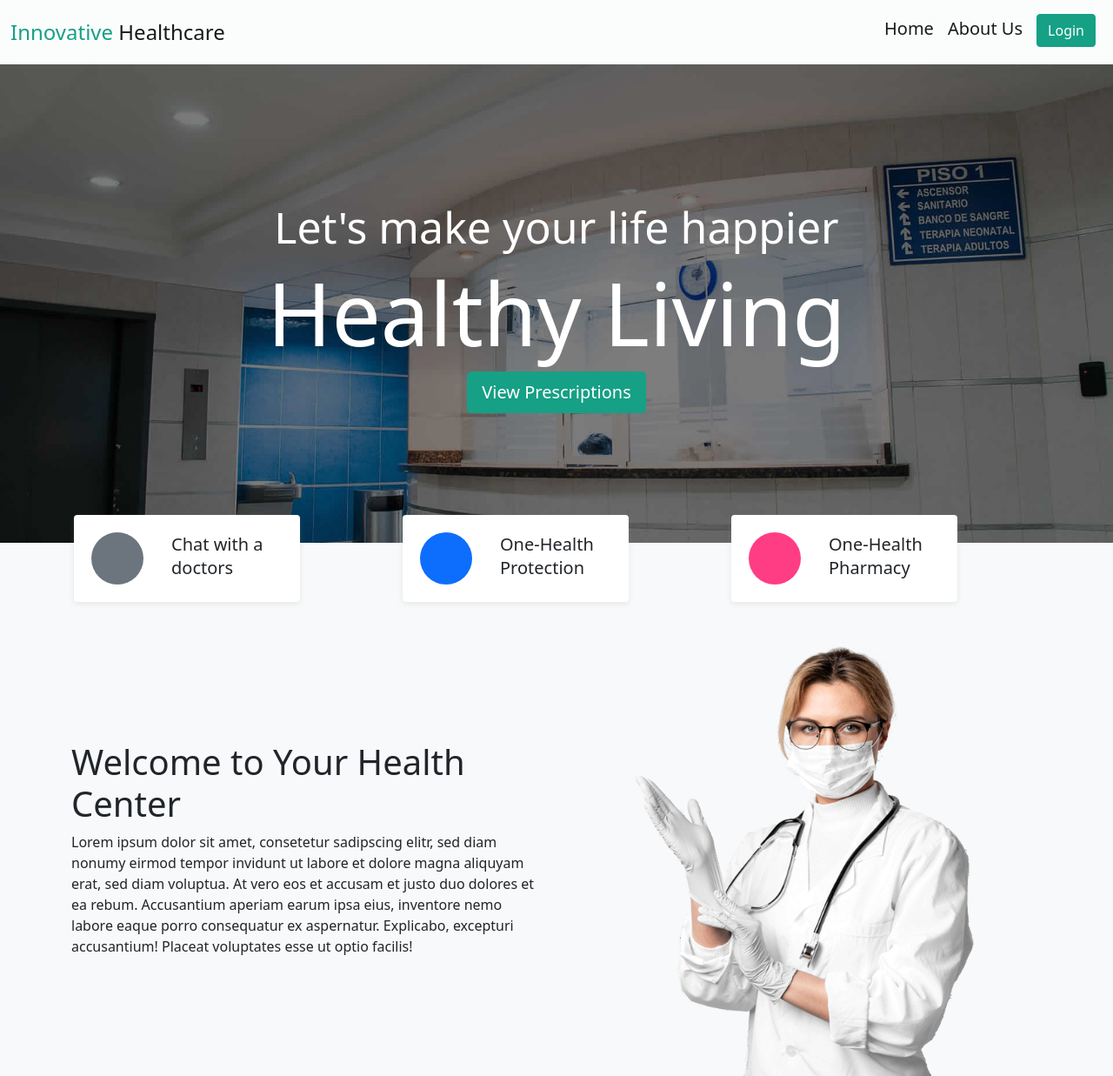
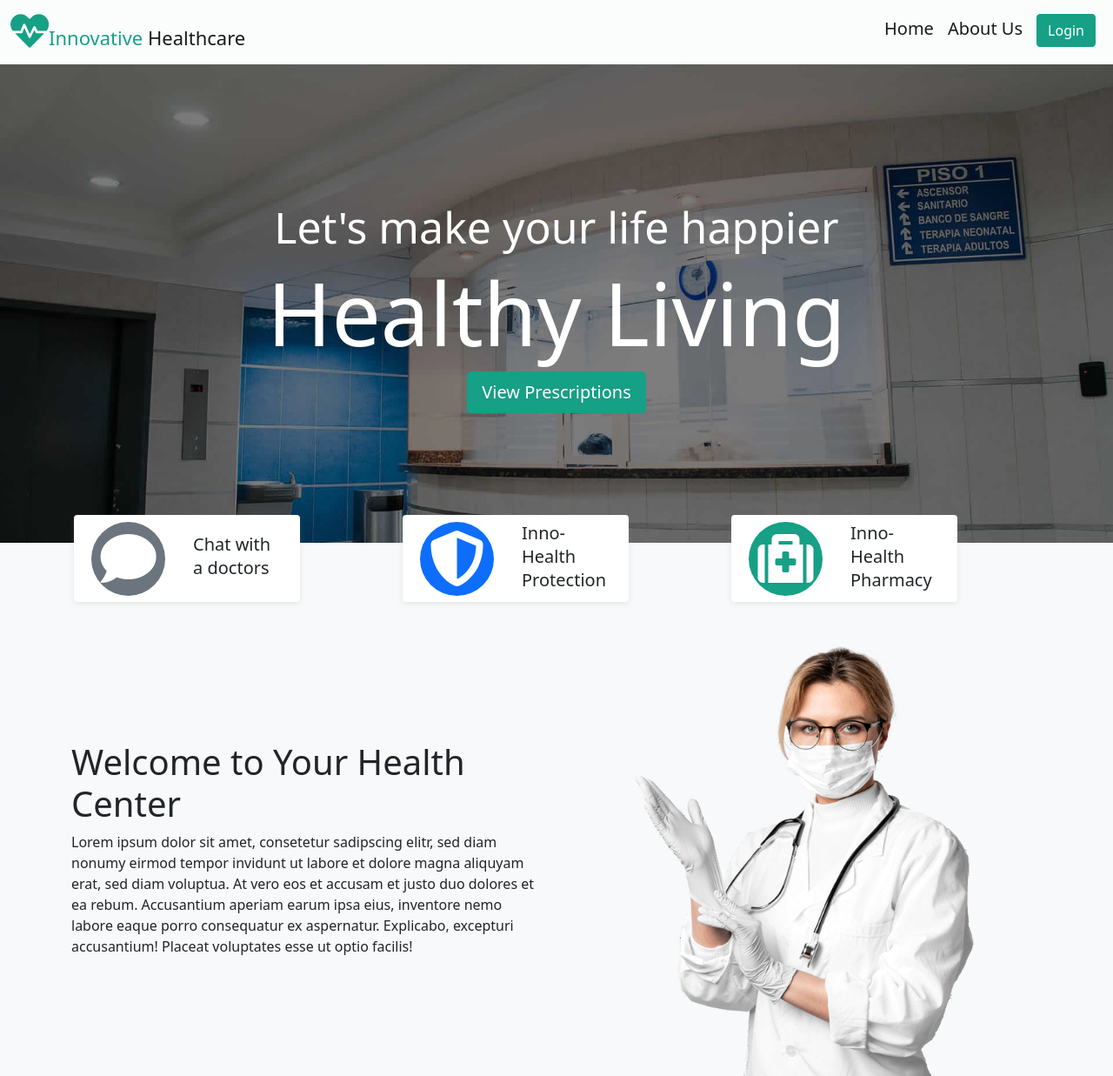
Before and after one commit to pujakumari-6/HackathonBackend, a Django app: page / in a window 1280 px wide. Shown: the top 1237 px of the page at 87% size. Run offline with Django 3.2, Linux system fonts and the light colour scheme; some libraries are stand-ins or nearby versions.

Commit message:
added icons

```diff
--- a/Hackfest/templates/base.html
+++ b/Hackfest/templates/base.html
@@ -8,6 +8,8 @@
     <link href="https://cdn.jsdelivr.net/npm/bootstrap@5.1.3/dist/css/bootstrap.min.css" rel="stylesheet" integrity="sha384-1BmE4kWBq78iYhFldvKuhfTAU6auU8tT94WrHftjDbrCEXSU1oBoqyl2QvZ6jIW3" crossorigin="anonymous">
     <script src="https://cdn.jsdelivr.net/npm/bootstrap@5.1.3/dist/js/bootstrap.bundle.min.js" integrity="sha384-ka7Sk0Gln4gmtz2MlQnikT1wXgYsOg+OMhuP+IlRH9sENBO0LRn5q+8nbTov4+1p" crossorigin="anonymous"></script>
     <link rel="stylesheet" href="https://cdnjs.cloudflare.com/ajax/libs/font-awesome/4.7.0/css/font-awesome.min.css">
+    <link rel="stylesheet" href="https://cdnjs.cloudflare.com/ajax/libs/font-awesome/5.9.0/css/all.css">
+
     <style>
         #loginButton{
             background-color: #16a085;
@@ -71,7 +73,7 @@
             <button class="navbar-toggler" type="button" data-bs-toggle="collapse" data-bs-target="#navbarTogglerDemo03" aria-controls="navbarTogglerDemo03" aria-expanded="false" aria-label="Toggle navigation">
               <span class="navbar-toggler-icon"></span>
             </button>
-            <a class="navbar-brand " href="#" style="font-size: 24px;"><span style="color: #16a085;">Innovative </span>Healthcare</a>
+            <a class="navbar-brand " href="#" style="font-size: 22px;"><span style="color: #16a085;"><i class='fas fa-heartbeat fa-2x'></i>Innovative </span>Healthcare</a>
             <div class="collapse navbar-collapse" id="navbarTogglerDemo03" style="margin-right: 0%;">
               <ul class="navbar-nav ms-auto mb-2 mb-lg-1">
                 <li class="nav-item">
@@ -81,7 +83,7 @@
                   <a class="nav-link active" href="/aboutUs" style="font-size: 20px; padding-top:10px;">About Us</a>
                 </li>
                 <li class="nav-item">
-                  <a class="nav-link active"><button type="button" class="btn btn-primary btn-sm-2" id="loginButton">Login</button></a>
+                  <a class="nav-link active" href="accounts/loginpage"><button type="button" class="btn btn-primary btn-sm-2" id="loginButton">Login</button></a>
                 </li>
               </ul>
             </div>
--- a/Hackfest/templates/home.html
+++ b/Hackfest/templates/home.html
@@ -3,7 +3,8 @@
 
 {% block content %}
      <head>
-          <link rel="stylesheet" href="https://cdnjs.cloudflare.com/ajax/libs/font-awesome/4.7.0/css/font-awesome.min.css">
+      <link rel="stylesheet" href="https://cdnjs.cloudflare.com/ajax/libs/font-awesome/5.9.0/css/all.css">
+      <link rel="stylesheet" href="https://cdnjs.cloudflare.com/ajax/libs/font-awesome/4.7.0/css/font-awesome.min.css">
           <style>
                 .zoomOut{
                   transition: transform .2s; /* Animation */
@@ -21,15 +22,15 @@
                .circle-shape {
                     flex-shrink: 0;
                     padding: 0;
-                    width: 60px;
-                    height: 60px;
+                    width: 85px;
+                    height: 85px;
                     line-height: 64px;
                     border-radius: 50%;
                     text-align: center;
                     font-size: 32px;
                 }
                 .bg-accent {
-                    background-color: #FF3D85 !important;
+                    background-color: #16a085 !important;
                 }
                #one{
                     margin-top: -3rem !important;
@@ -121,6 +122,7 @@
 
           </style>
      </head>
+
    <div class="page-hero bg-image overlay-dark" style="background-image: linear-gradient(rgba(0, 0, 0.5, 0.527),rgba(0, 0, 0.5, 0.5)), url(../static/bg_image_1.jpg);">
      <div class="hero-section">
        <div class="container text-center wow zoomIn">
@@ -136,26 +138,30 @@
          <div class="row justify-content-center">
            <div class="col-md-4 py-3 py-md-0">
              <div class="card-service wow fadeInUp zoomOut">
-               <div class="circle-shape bg-secondary text-white " >
+               <div class="circle-shape bg-secondary text-white " style="padding-top: 10px;" >
+                <i class='fas fa-comment fa-2x'></i>
+               </div>
 
-               </div>
                <p><span>Chat</span> with a doctors</p>
+
+
+
              </div>
            </div>
            <div class="col-md-4 py-3 py-md-0">
              <div class="card-service wow fadeInUp zoomOut">
                <div class="circle-shape bg-primary text-white ">
-                 <span class="mai-shield-checkmark"></span>
+                <i class='fas fa-shield-alt fa-2x' style="padding-top: 10px;"></i>
                </div>
-               <p><span>One</span>-Health Protection</p>
+               <p><span>Inno</span>-Health Protection</p>
              </div>
            </div>
            <div class="col-md-4 py-3 py-md-0">
              <div class="card-service wow fadeInUp zoomOut">
                <div class="circle-shape bg-accent text-white">
-                 <span class="mai-basket"></span>
+                <i class='fas fa-medkit fa-2x' style="padding-top: 10px;"></i>
                </div>
-               <p><span>One</span>-Health Pharmacy</p>
+               <p><span>Inno</span>-Health Pharmacy</p>
              </div>
            </div>
          </div>
```
